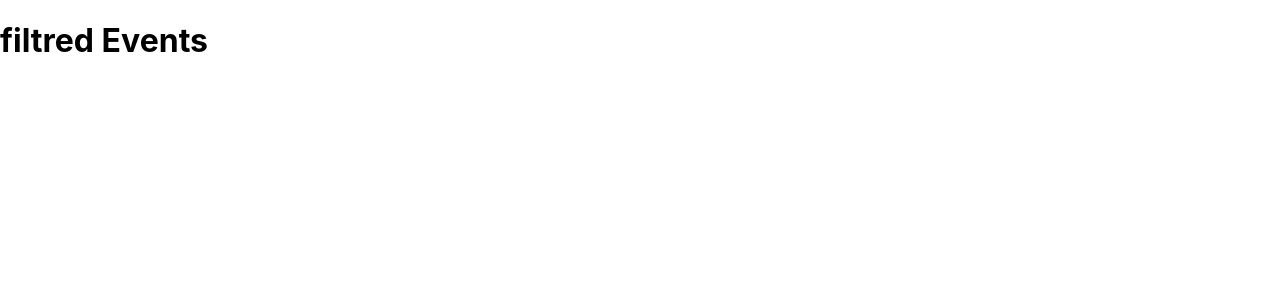
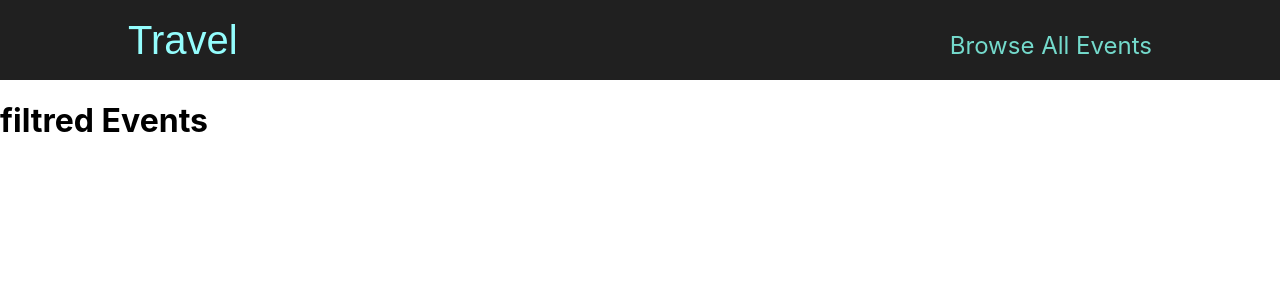
Before and after one commit to sivakrishnavegi/blognext, a Next.js app: page /events in a window 1280 px wide. Shown: the top 300 px of the page. Built offline with nearby package versions, Linux system fonts and the light colour scheme.

Commit message:
added navbar

```diff
--- /dev/null
+++ b/components/layout/Layout.js
@@ -0,0 +1,15 @@
+import React, { Fragment } from 'react'
+import MainHeader from './mainHeader'
+
+const Layout = (props) => {
+    return (
+     <Fragment>
+         <MainHeader />
+         <main>
+             {props.children}
+         </main>
+     </Fragment>
+    )
+}
+
+export default Layout
--- /dev/null
+++ b/components/layout/mainHeader.js
@@ -0,0 +1,19 @@
+import Link from 'next/link'
+import React from 'react'
+import classes from '../../styles/main-header.module.css'
+const MainHeader = () => {
+    return (
+        <header className={classes.header}>
+            <div className={classes.logo}>
+                <Link href="/"> Travel</Link>
+            </div>
+            <nav className={classes.navigation}>
+                <ul>
+                    <li><Link href="/events">Browse All Events</Link></li>
+                </ul>
+            </nav>
+        </header>
+    )
+}
+
+export default MainHeader
--- a/pages/_app.js
+++ b/pages/_app.js
@@ -1,7 +1,11 @@
+import Layout from '../components/layout/Layout'
 import '../styles/globals.css'
 
 function MyApp({ Component, pageProps }) {
-  return <Component {...pageProps} />
+
+  return <Layout>
+            <Component {...pageProps} />
+        </Layout>
 }
 
 export default MyApp
--- a/pages/events/index.js
+++ b/pages/events/index.js
@@ -1,9 +1,10 @@
 import React from 'react'
-
-export const AllEventsPage = () => {
+ const AllEventsPage = () => {
     return (
         <div>
             <h1>All Events</h1>
         </div>
     )
 }
+
+export default AllEventsPage
```
